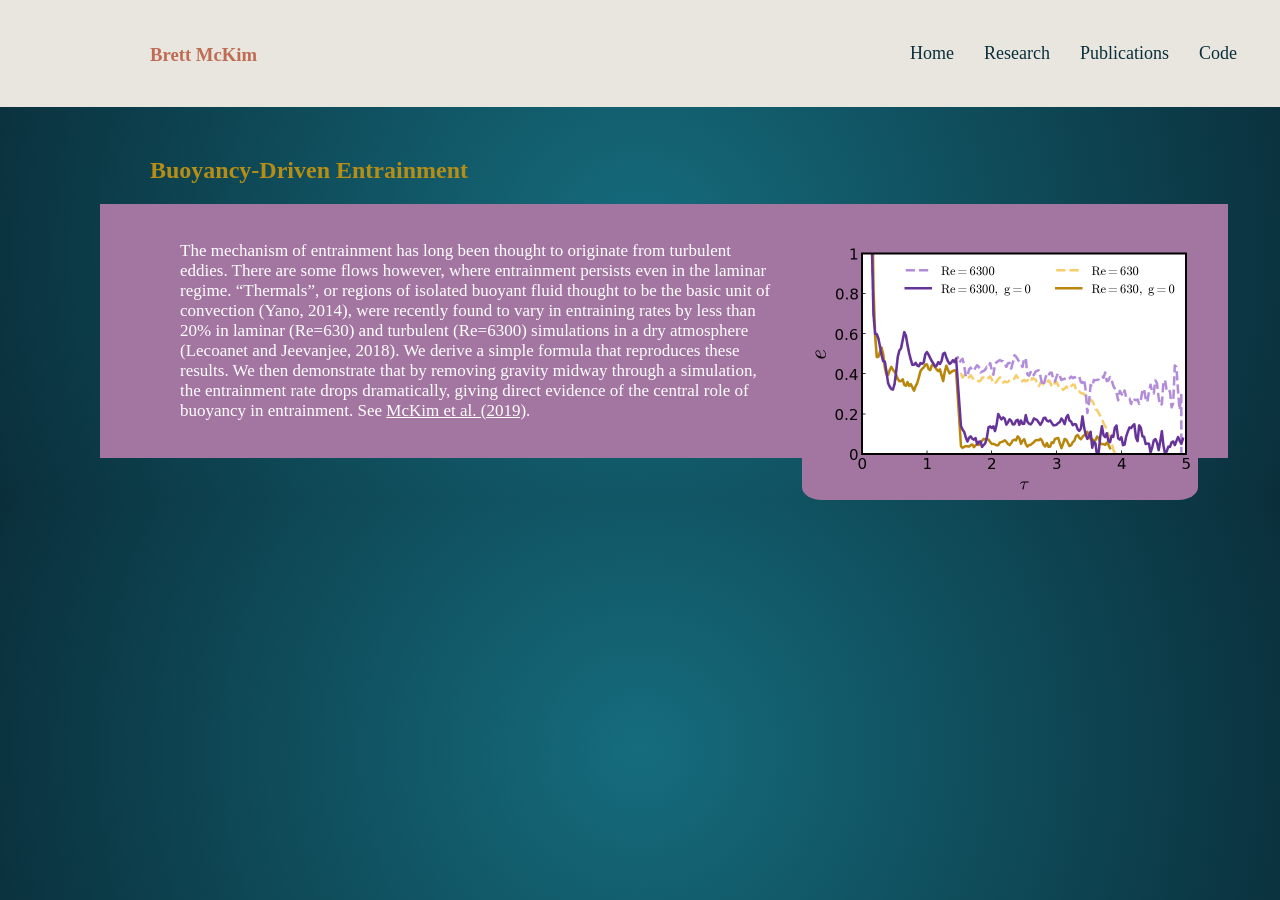
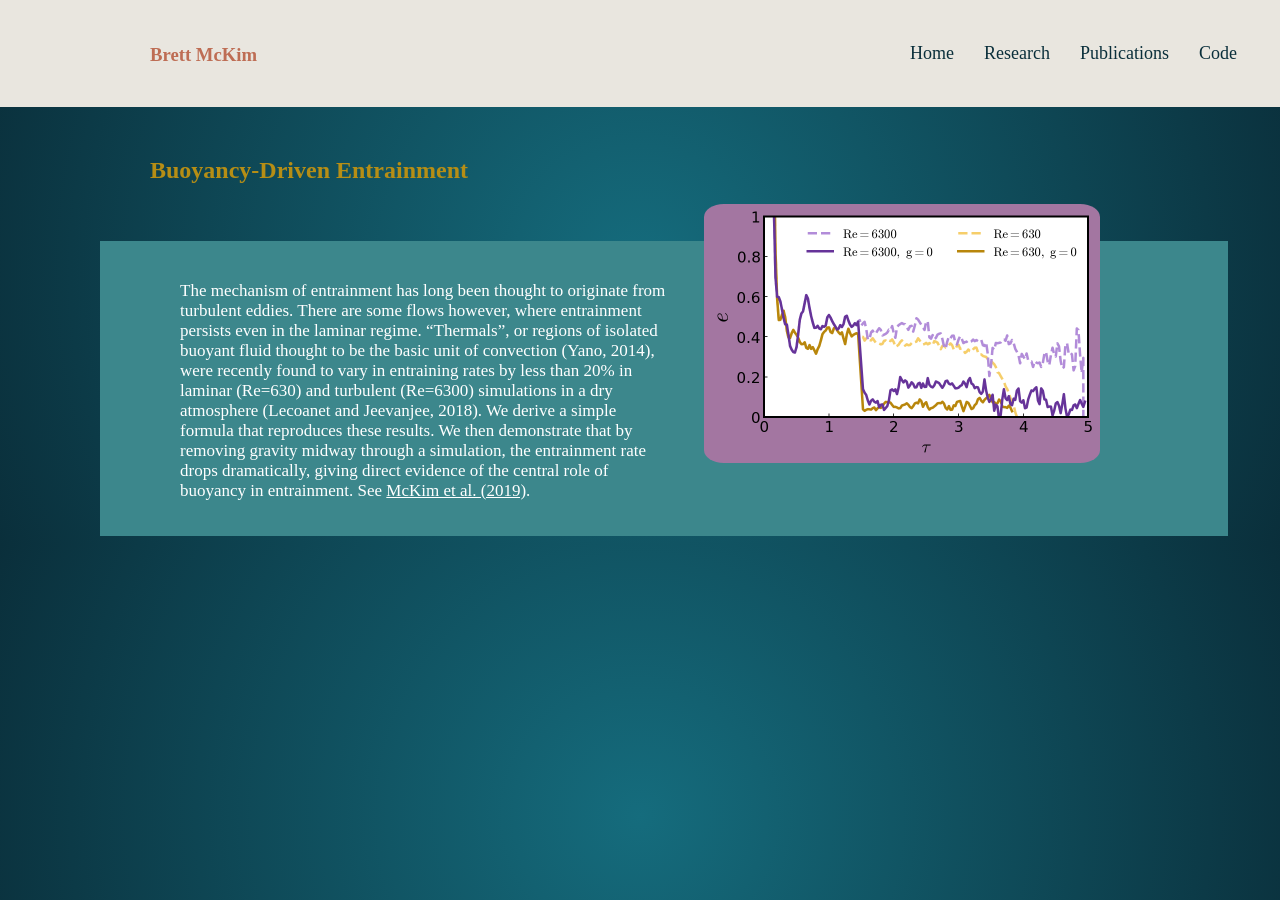
Before and after one commit to mckimb/mckimb.github.io, a Jekyll site: the page built from research/index.html, in a window 1280 px wide. Built offline with Jekyll 4.4.1, drawn with Linux system fonts in a browser that asks for light colours.

Commit message:
Update index.html

```diff
--- a/research/index.html
+++ b/research/index.html
@@ -5,8 +5,24 @@
 <div>
 	<p><br><br><br><br><br><br></p>
 	<h2>Buoyancy-Driven Entrainment</h2>
+	<div class="blurb">
+	<img src="/research/efficiency.png" alt="No entrainment without buoyancy" class="wrap" style="width:396px;height:259px;border=5px">	</div>
 
-	<div style="margin-left:-50px;padding-left:50px;width:110%;background-color:#a376a1;z-index: 10;"><p><br></p><img src="/research/efficiency.png" alt="No entrainment without buoyancy" class="wrap" style="width:396px;height:259px;border=5px"><p>The mechanism of entrainment has long been thought to originate from turbulent eddies. There are some flows
+	<div class="blurb">
+		<p><br></p>
+	<div style="margin-left:-50px;padding-left:50px;width:110%;background-color:#3c878c;z-index: 10;"><p><br><br>
+		The mechanism of entrainment has long been thought to originate from turbulent eddies. There are some flows
+		however, where entrainment persists even in the laminar regime. “Thermals”, or regions of isolated buoyant
+		fluid thought to be the basic unit of convection (Yano, 2014), were recently found to vary in entraining
+		rates by less than 20% in laminar (Re=630) and turbulent (Re=6300) simulations in a dry atmosphere
+		(Lecoanet and Jeevanjee, 2018). We derive a simple formula that reproduces these
+		results. We then demonstrate that by removing gravity midway through a simulation, the entrainment rate
+		drops dramatically, giving direct evidence of the central role of buoyancy in entrainment. See
+		<a href="https://arxiv.org/abs/1906.07224"> McKim et al. (2019)</a>.
+		</p><br></div>
+
+<!--
+	<div style="margin-left:-50px;padding-left:50px;width:110%;background-color:#a376a1;z-index: 10;"><p><br></p><p>The mechanism of entrainment has long been thought to originate from turbulent eddies. There are some flows
 		however, where entrainment persists even in the laminar regime. “Thermals”, or regions of isolated buoyant
 		fluid thought to be the basic unit of convection (Yano, 2014), were recently found to vary in entraining
 		rates by less than 20% in laminar (Re=630) and turbulent (Re=6300) simulations in a dry atmosphere
@@ -15,6 +31,7 @@
 		drops dramatically, giving direct evidence of the central role of buoyancy in entrainment. See
 		<a href="https://arxiv.org/abs/1906.07224"> McKim et al. (2019)</a>.</p>
 		<p><br></p></div>
+-->
 <!-- 	<img src="/research/rho_vort_cross_section.png" alt="Density and Vorticity of Thermal"> -->
 
 </div><!-- /.blurb -->
```
